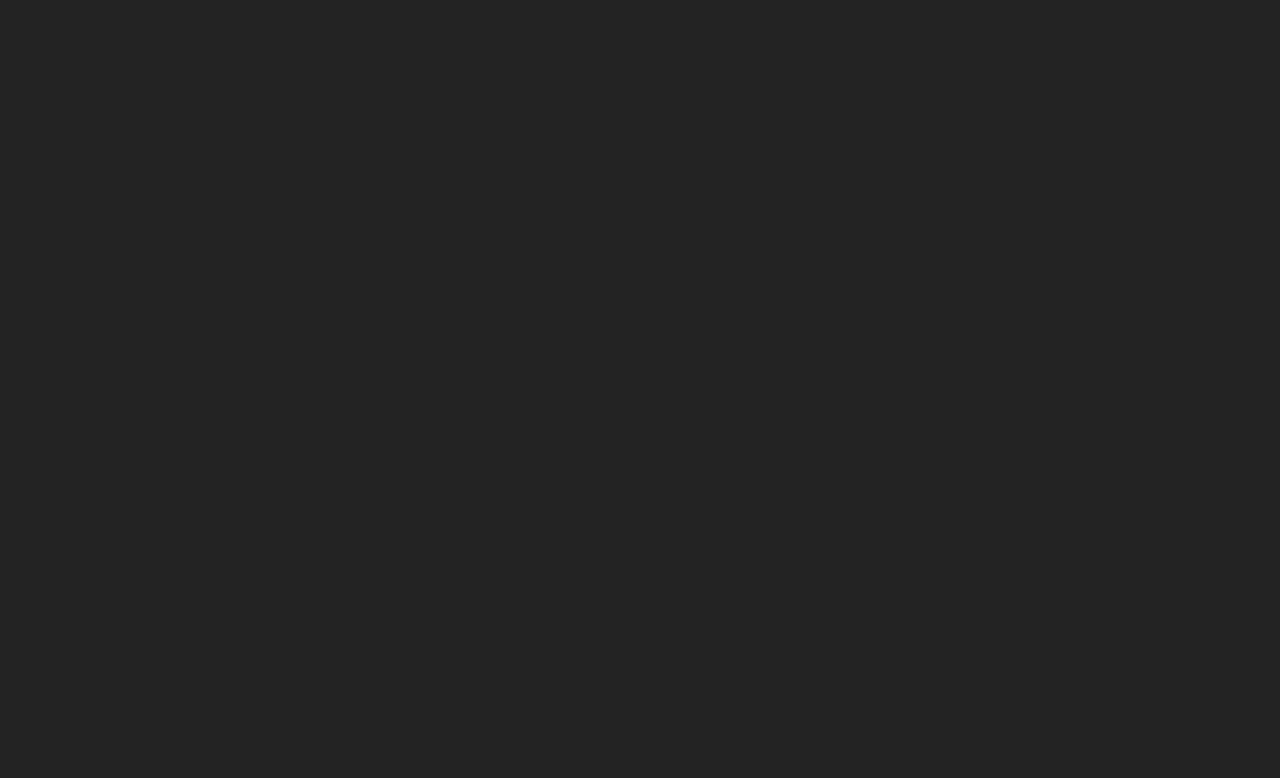
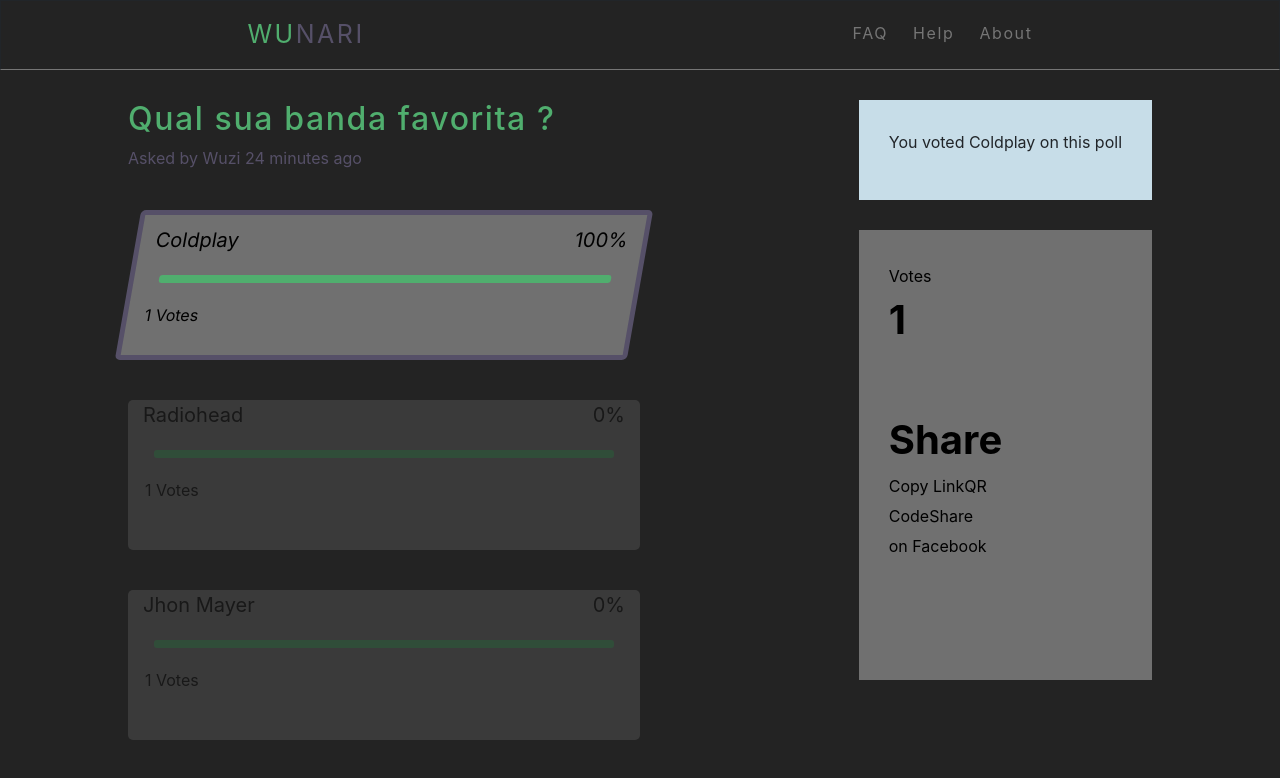
Before and after one commit to wunari/easypoll-frontend, a React (Create React App) app: page /result in a window 1280 px wide. Shown: the top 778 px of the page. Built offline with nearby package versions, Linux system fonts and the light colour scheme.

Commit message:
Adiciona página resultados

```diff
--- a/src/components/Footer/index.js
+++ /dev/null
@@ -1,12 +0,0 @@
-import React from 'react';
-
-import './styles.scss';
-
-const Footer = () => (
-  <footer>
-    <div className="wunari">Wunari</div>
-    <span>Todos os direitos reservados</span>
-  </footer>
-)
-
-export default Footer;
--- a/src/components/Footer/styles.scss
+++ /dev/null
@@ -1,23 +0,0 @@
-@import '../../styles/scss/variables';
-
-footer {
-  position: absolute;
-  bottom: 0;
-  background-color: #1C1A1A;
-  text-align: center;
-  padding: 30px;
-  width: 100%;
-
-  .wunari {
-    font-size: 20px;
-    text-transform: uppercase;
-    color: $primary-color;
-  }
-
-  span {
-    display: block;
-    margin-top: 20px;
-    font-size: 13px;
-    color: #CFE6D6;
-  }
-}
--- a/src/pages/Main/index.js
+++ b/src/pages/Main/index.js
@@ -4,7 +4,6 @@ import { Link } from 'react-router-dom';
 import './styles.scss';
 
 import Header from '../../components/Header';
-import Footer from '../../components/Footer';
 
 export default class Main extends Component {
     render() {
@@ -33,7 +32,6 @@ export default class Main extends Component {
 
                     <Link to="/vote"><button class="btn-create">Create your poll</button></Link>
                 </div>
-                <Footer />
             </div>
         );
     }
--- /dev/null
+++ b/src/pages/Result/index.js
@@ -0,0 +1,74 @@
+import React, { Component } from 'react';
+
+import Header from '../../components/Header';
+
+import './styles.scss';
+
+export default class Result extends Component {
+  render() {
+    return (
+      <div className="result">
+        <Header />
+        <div className="container-result">
+          <div className="result">
+            <h2>Qual sua banda favorita ?</h2>
+            <span>Asked by Wuzi 24 minutes ago</span>
+
+            <div className="answer skew">
+              <div className="result__title">
+                <span>Coldplay</span>
+                <span>100%</span>
+              </div>
+
+              <div className="progress-bar"></div>
+
+              <span class="result__votes">1 Votes</span>
+            </div>
+
+            <div className="answer disabled">
+              <div className="result__title">
+                <span>Radiohead</span>
+                <span>0%</span>
+              </div>
+
+              <div className="progress-bar"></div>
+
+              <span class="result__votes">1 Votes</span>
+            </div>
+
+            <div className="answer disabled">
+              <div className="result__title">
+                <span>Jhon Mayer</span>
+                <span>0%</span>
+              </div>
+
+              <div className="progress-bar"></div>
+
+              <span class="result__votes">1 Votes</span>
+            </div>
+          </div>
+
+          <div className="vote">
+            <div className="vote__poll">
+              <p>You voted Coldplay on this poll</p>
+            </div>
+            <div className="vote__share">
+              <div className="information">
+                <br/>
+                <small>Votes</small>
+                <div class="number">1</div>
+                <br/><br/>
+                <div class="share">Share</div>
+                <small>Copy Link</small>
+                <small>QR Code</small>
+                <small>Share on Facebook</small>
+              </div>
+            </div>
+          </div>
+        </div>
+
+
+      </div>
+    )
+  }
+}
--- /dev/null
+++ b/src/pages/Result/styles.scss
@@ -0,0 +1,151 @@
+@import '../../styles/scss/variables';
+
+.result {
+  height: 73.5vh;
+}
+.container-result {
+  display: flex;
+  justify-content: space-between;
+  width: 100%;
+  max-width: 80%;
+  margin: 30px auto;
+
+  .result {
+    width: 50%;
+    h2 {
+      letter-spacing: $letter-spacing-less;
+      color: $primary-color;
+    }
+
+    span {
+      color: $secundary-color;
+    }
+
+    .answer {
+      margin-top: 40px;
+      background-color: $input-grey;
+      height: 150px;
+      border-radius: 5px;
+      border: 5px solid $secundary-color;
+    }
+
+    .skew {
+      transform: skew(-10deg);
+    }
+
+    .disabled {
+      border: none!important;
+      opacity: .3;
+    }
+
+    &__title {
+      display: flex;
+      justify-content: space-between;
+      margin: 10px 15px;
+
+      span {
+        font-size: 20px;
+        color: #000;
+      }
+    }
+
+    .progress-bar {
+      margin: 20px auto;
+      height: 8px;
+      width: 90%;
+      border-radius: 3px;
+      background-color: $primary-color;
+    }
+
+    .result__votes {
+      color: #000;
+      margin-left: 17px;
+    }
+  }
+
+  .vote {
+
+    &__poll {
+      width: 100%;
+      padding: 30px;
+      background-color: #C7DDE8;
+    }
+
+    &__share {
+      margin-top: 30px;
+      background-color: $input-grey;
+      height: 450px;
+
+      .information {
+        margin: 30px 30px;
+        width: 100px;
+        font-size: 20px;
+        color: #000;
+
+        .number {
+          font-weight: bold;
+          font-size: 40px;
+        }
+
+        .share {
+          font-weight: bold;
+          font-size: 40px;
+        }
+      }
+    }
+  }
+}
+
+.footer {
+  width: 100%;
+  color: $primary-color;
+  padding: 30px;
+  text-align: center;
+  background-color: #1C1A1A;
+
+  p {
+    font-size: 20px;
+    color: $primary-color;
+    text-transform: uppercase;
+  }
+
+  small {
+    color: #CFE6D6;
+  }
+}
+
+//MEDIA QUERYS //@at-root
+
+@media (min-width: 320px) and (max-width: 768px) {
+  .container-result {
+    display: unset;
+    width: 100%;
+    max-width: 500px;
+
+
+    .result {
+      width: 70%;
+      margin: 40px auto;
+
+      .answer {
+        margin-top: 30px;
+        height: 140px;
+      }
+    }
+
+    .vote {
+
+      &__poll {
+        width: 70%;
+        margin: 0 auto;
+      }
+
+      &__share {
+        width: 70%;
+        margin: 0 auto;
+        height: auto;
+        padding-bottom: 20px;
+      }
+    }
+  }
+}
--- a/src/pages/Vote/index.js
+++ b/src/pages/Vote/index.js
@@ -1,15 +1,17 @@
 import React, { Component } from "react";
+import { Link } from 'react-router-dom';
 
 import './styles.scss';
 
 import Header from '../../components/Header';
-import Footer from '../../components/Footer';
 
 export default class Vote extends Component {
   render() {
     return (
       <div className="vote">
+
         <Header />
+
         <div className="container">
           <h2>Qual sua banda favorita ?</h2>
           <span>Asked by Wuzi 24 minutes ago</span>
@@ -29,10 +31,9 @@ export default class Vote extends Component {
             <label for="radio3">Jhon Mayer</label>
           </div>
 
-          <button class="btn-create button-center">Submit your vote</button>
+          <Link to="/result"><button class="btn-create button-center">Submit your vote</button></Link>
         </div>
 
-        <Footer />
       </div>
     )
   }
--- a/src/routes.js
+++ b/src/routes.js
@@ -5,6 +5,7 @@ import { BrowserRouter, Switch, Route } from 'react-router-dom';
 import Login from './pages/Login';
 import Main from './pages/Main';
 import Vote from './pages/Vote';
+import Result from './pages/Result';
 
 const Routes = () => (
     <BrowserRouter>
@@ -12,6 +13,7 @@ const Routes = () => (
             <Route exact path="/" component={Login} />
             <Route path="/main" component={Main} />
             <Route path="/vote" component={Vote} />
+            <Route path="/result" component={Result} />
         </Switch>
     </BrowserRouter>
 );
```
